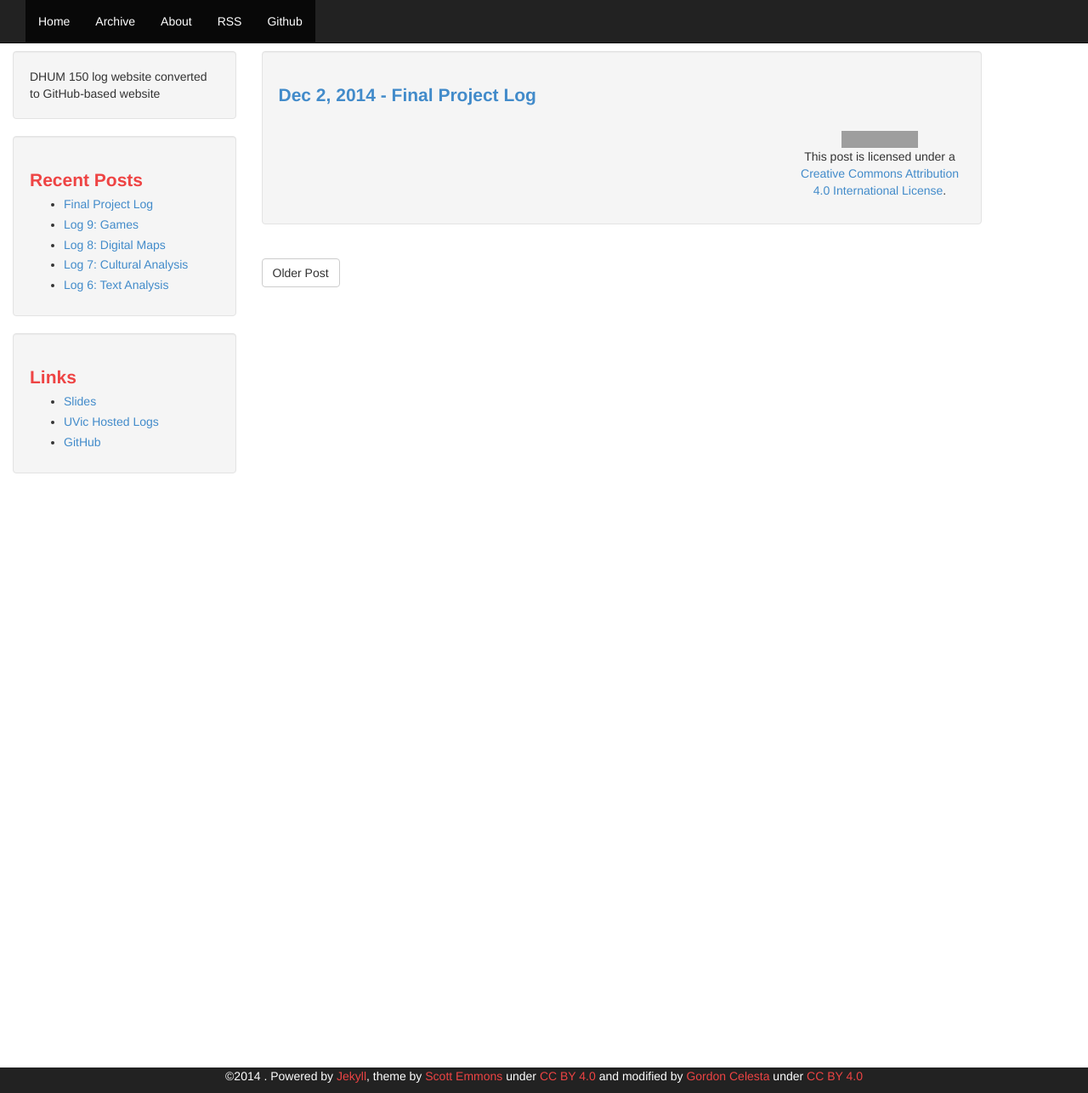
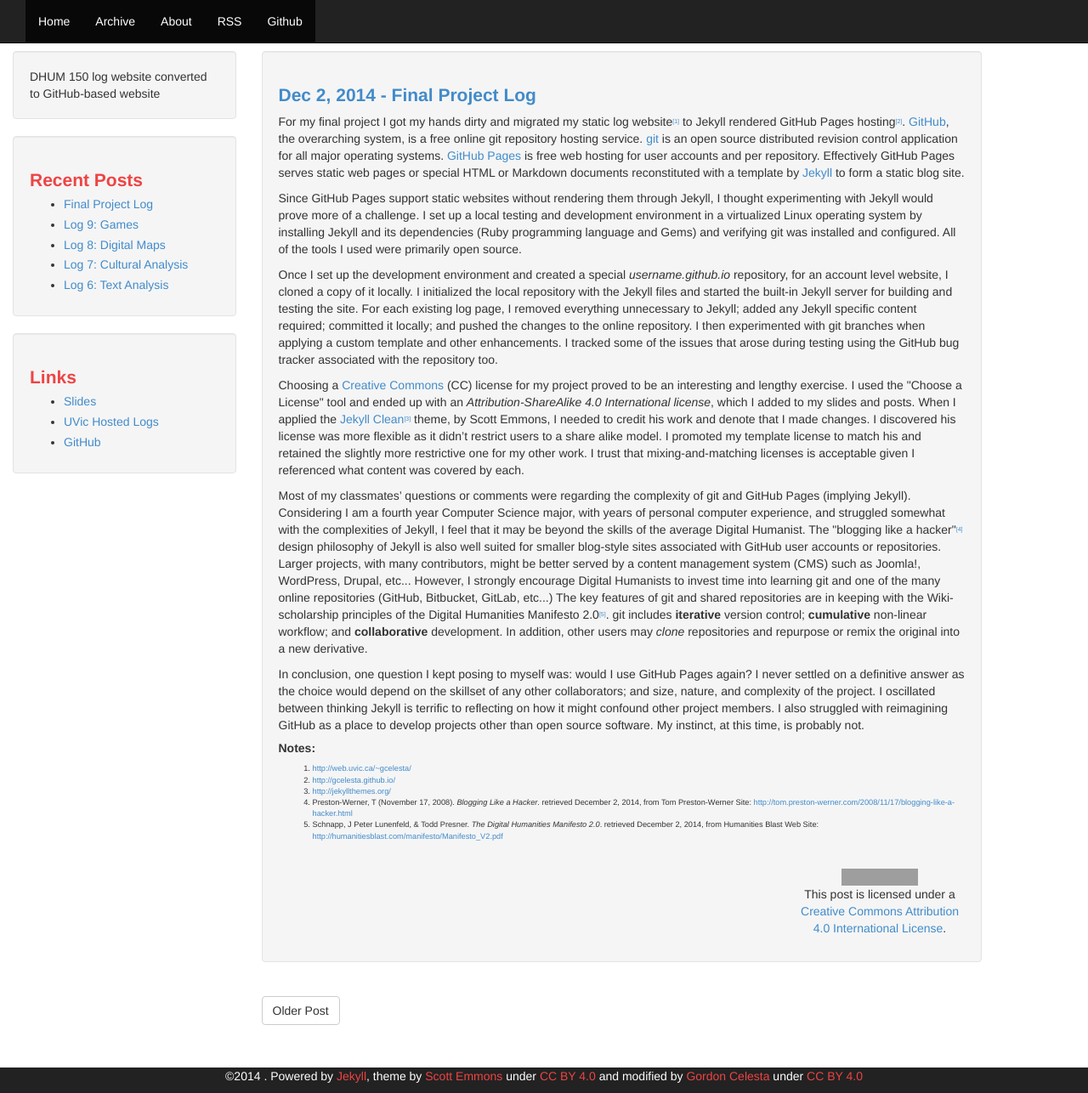
Before and after one commit to gcelesta/gcelesta.github.io, a Jekyll site: the page built from _posts/2014-12-02-final.html, in a window 1280 px wide and 1286 px high. Shown: the whole window at 85% size. Built offline with Jekyll 4.4.1, drawn with Linux system fonts in a browser that asks for light colours; Markdown is read by kramdown in place of the engine named in the settings; grey boxes are pictures that could not be loaded.

Commit message:
Final log

```diff
--- a/_posts/2014-12-02-final.html
+++ b/_posts/2014-12-02-final.html
@@ -3,3 +3,23 @@ layout:     post
 title:      "Final Project Log"
 category:   Logs
 ---
+<p>For my final project I got my hands dirty and migrated my static log website<sup><a href="#note1">[1]</a></sup> to Jekyll rendered GitHub Pages hosting<sup><a href="#note2">[2]</a></sup>. <a href="https://github.com/" target="_blank">GitHub</a>, the overarching system, is a free online git repository hosting service.  <a href="http://www.git-scm.com/" target="_blank">git</a> is an open source distributed revision control application for all major operating systems.  <a href="https://pages.github.com/" target="_blank">GitHub Pages</a> is free web hosting for user accounts and per repository.  Effectively GitHub Pages serves static web pages or special HTML or Markdown documents reconstituted with a template by <a href="http://jekyllrb.com/" target="_blank">Jekyll</a> to form a static blog site.</p>
+
+<p>Since GitHub Pages support static websites without rendering them through Jekyll, I thought experimenting with Jekyll would prove more of a challenge.  I set up a local testing and development environment in a virtualized Linux operating system by installing Jekyll and its dependencies (Ruby programming language and Gems) and verifying git was installed and configured.  All of the tools I used were primarily open source.</p>
+
+<p>Once I set up the development environment and created a special <i>username.github.io</i> repository, for an account level website, I cloned a copy of it locally.  I initialized the local repository with the Jekyll files and started the built-in Jekyll server for building and testing the site.  For each existing log page, I removed everything unnecessary to Jekyll; added any Jekyll specific content required; committed it locally; and pushed the changes to the online repository.  I then experimented with git branches when applying a custom template and other enhancements.  I tracked some of the issues that arose during testing using the GitHub bug tracker associated with the repository too.</p>
+
+<p>Choosing a <a href="https://creativecommons.org/" target="_blank">Creative Commons</a> (CC) license for my project proved to be an interesting and lengthy exercise.  I used the "Choose a License" tool and ended up with an <i>Attribution-ShareAlike 4.0 International license</i>, which I added to my slides and posts.  When I applied the <a href="https://github.com/scotte/jekyll-clean" target="_blank">Jekyll Clean</a><sup><a href="#note3">[3]</a></sup> theme, by Scott Emmons, I needed to credit his work and denote that I made changes.  I discovered his license was more flexible as it didn’t restrict users to a share alike model.  I promoted my template license to match his and retained the slightly more restrictive one for my other work.  I trust that mixing-and-matching licenses is acceptable given I referenced what content was covered by each.</p>
+
+<p>Most of my classmates’ questions or comments were regarding the complexity of git and GitHub Pages (implying Jekyll).  Considering I am a fourth year Computer Science major, with years of personal computer experience, and struggled somewhat with the complexities of Jekyll, I feel that it may be beyond the skills of the average Digital Humanist.  The "blogging like a hacker"<sup><a href="#note4">[4]</a></sup> design philosophy of Jekyll is also well suited for smaller blog-style sites associated with GitHub user accounts or repositories.  Larger projects, with many contributors, might be better served by a content management system (CMS) such as Joomla!, WordPress, Drupal, etc...  However, I strongly encourage Digital Humanists to invest time into learning git and one of the many online repositories (GitHub, Bitbucket, GitLab, etc...)  The key features of git and shared repositories are in keeping with the Wiki-scholarship principles of the Digital Humanities Manifesto 2.0<sup><a href="#note5">[5]</a></sup>.  git includes <b>iterative</b> version control; <b>cumulative</b> non-linear workflow; and <b>collaborative</b> development.  In addition, other users may <i>clone</i> repositories and repurpose or remix the original into a new derivative.</p>
+
+<p>In conclusion, one question I kept posing to myself was: would I use GitHub Pages again?  I never settled on a definitive answer as the choice would depend on the skillset of any other collaborators; and size, nature, and complexity of the project.  I oscillated between thinking Jekyll is terrific to reflecting on how it might confound other project members.  I also struggled with reimagining GitHub as a place to develop projects other than open source software.  My instinct, at this time, is probably not.</p>
+
+<h4>Notes:</h4>
+<ol id="notes">
+	<li><a href="http://web.uvic.ca/~gcelesta/" id="note1" target="_blank">http://web.uvic.ca/~gcelesta/</a></li>
+	<li><a href="http://gcelesta.github.io/" id="note2" target="_blank">http://gcelesta.github.io/</a></li>
+	<li><a href="http://jekyllthemes.org/" id="note3" target="_blank">http://jekyllthemes.org/</a></li>
+	<li id="note4">Preston-Werner, T (November 17, 2008). <i>Blogging Like a Hacker</i>. retrieved December 2, 2014, from Tom Preston-Werner Site: <a href="http://tom.preston-werner.com/2008/11/17/blogging-like-a-hacker.html" target="blank">http://tom.preston-werner.com/2008/11/17/blogging-like-a-hacker.html</a></li>
+	<li id="note5">Schnapp, J Peter Lunenfeld, &amp; Todd Presner. <i>The Digital Humanities Manifesto 2.0</i>. retrieved December 2, 2014, from Humanities Blast Web Site: <a href="http://humanitiesblast.com/manifesto/Manifesto_V2.pdf" target="_blank">http://humanitiesblast.com/manifesto/Manifesto_V2.pdf</a></li>
+</ol>
```
